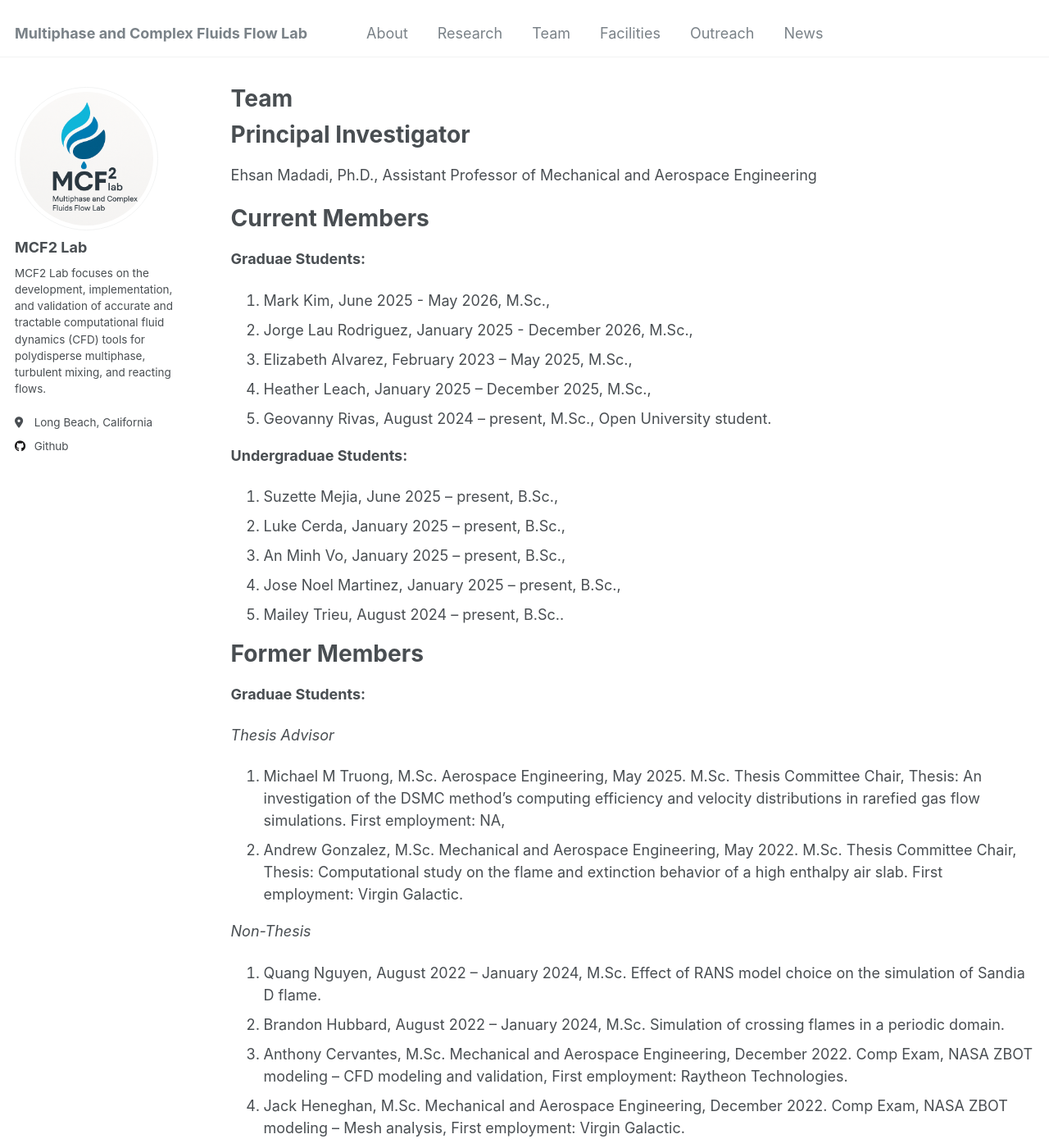
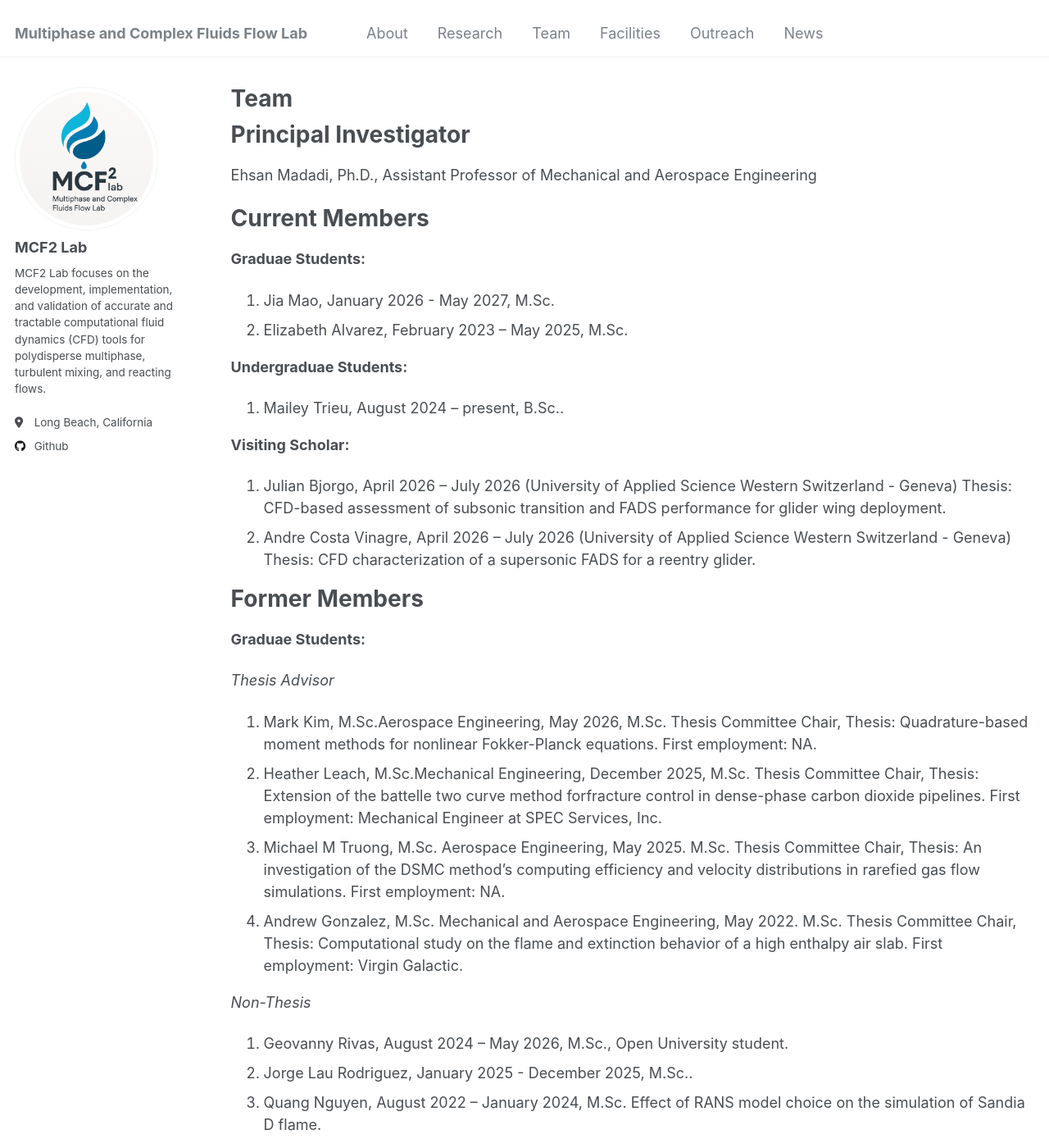
Before and after one commit to MCF2-Lab/MCF2-Lab.github.io, a Jekyll site: the page built from _pages/team.md, in a window 1280 px wide and 1400 px high. Shown: the whole window at 82% size. Built offline with Jekyll 4.4.1, drawn with Linux system fonts in a browser that asks for light colours; some of the changed text lies outside the part shown.

```diff
--- a/_pages/team.md
+++ b/_pages/team.md
@@ -13,19 +13,18 @@ Current Members
 ======
 **Graduae Students:**
 
-5. Mark Kim, June 2025 - May 2026, M.Sc.,
-4. Jorge Lau Rodriguez, January 2025 - December 2026, M.Sc.,
-3. Elizabeth Alvarez, February 2023 – May 2025, M.Sc.,
-2. Heather Leach, January 2025 – December 2025, M.Sc.,
-1. Geovanny Rivas, August 2024 – present, M.Sc., Open University student.
+2. Jia Mao, January 2026 - May 2027, M.Sc.
+1. Elizabeth Alvarez, February 2023 – May 2025, M.Sc.
+
 
 **Undergraduae Students:**
 
-5. Suzette Mejia, June 2025 – present, B.Sc.,
-4. Luke Cerda, January 2025 – present, B.Sc.,
-3. An Minh Vo, January 2025 – present, B.Sc.,
-2. Jose Noel Martinez, January 2025 – present, B.Sc.,
 1. Mailey Trieu, August 2024 – present, B.Sc..
+
+**Visiting Scholar:**
+
+2. Julian Bjorgo, April 2026 – July 2026 (University of Applied Science Western Switzerland - Geneva) Thesis: CFD-based assessment of subsonic transition and FADS performance for glider wing deployment.
+1. Andre Costa Vinagre, April 2026 – July 2026 (University of Applied Science Western Switzerland - Geneva) Thesis: CFD characterization of a supersonic FADS for a reentry glider.
 
 Former Members
 ======
@@ -33,10 +32,14 @@ Former Members
 
 *Thesis Advisor*
 
-2. Michael M Truong, M.Sc. Aerospace Engineering, May 2025. M.Sc. Thesis Committee Chair, Thesis: An investigation of the DSMC method's computing efficiency and velocity distributions in rarefied gas flow simulations. First employment: NA,
+4. Mark Kim, M.Sc.Aerospace Engineering, May 2026, M.Sc. Thesis Committee Chair, Thesis: Quadrature-based moment methods for nonlinear Fokker-Planck equations. First employment: NA.
+3. Heather Leach, M.Sc.Mechanical Engineering, December 2025, M.Sc. Thesis Committee Chair, Thesis: Extension of the battelle two curve method forfracture control in dense-phase carbon dioxide pipelines. First employment: Mechanical Engineer at SPEC Services, Inc.
+2. Michael M Truong, M.Sc. Aerospace Engineering, May 2025. M.Sc. Thesis Committee Chair, Thesis: An investigation of the DSMC method's computing efficiency and velocity distributions in rarefied gas flow simulations. First employment: NA.
 1. Andrew Gonzalez, M.Sc. Mechanical and Aerospace Engineering, May 2022. M.Sc. Thesis Committee Chair, Thesis: Computational study on the flame and extinction behavior of a high enthalpy air slab. First employment: Virgin Galactic.
 
 *Non-Thesis*
+6. Geovanny Rivas, August 2024 – May 2026, M.Sc., Open University student.
+5. Jorge Lau Rodriguez, January 2025 - December 2025, M.Sc..
 4. Quang Nguyen, August 2022 – January 2024, M.Sc. Effect of RANS model choice on the simulation of Sandia D flame.
 3. Brandon Hubbard, August 2022 – January 2024, M.Sc. Simulation of crossing flames in a periodic domain.
 2. Anthony Cervantes, M.Sc. Mechanical and Aerospace Engineering, December 2022. Comp Exam, NASA ZBOT modeling – CFD modeling and validation, First employment: Raytheon Technologies.
@@ -47,6 +50,10 @@ Former Members
 
 *Thesis Advisor*
 
+7. Suzette Mejia, June 2025 – May 2026, B.Sc. Thesis Committee Chair, Thesis: Open-source data visualization tool: visualizing numerical data on an interactive map. Next: TBA.
+6. Luke Cerda, January 2025 – May 2026, B.Sc. Thesis Committee Chair, Thesis: Automated Thermochemistry-to-CFD coupling for liquid propellant rocket nozzle flows. Next: TBA.
+5. An Minh Vo, January 2025 – December 2025, B.Sc. Thesis Committee Chair, Thesis: Computational fluid dynamic baseline analysis for a hybrid attic ventilation system. Next: P2S HVAC industry.
+4. Jose Noel Martinez, January 2025 – December 2025, B.Sc. Thesis Committee Chair, Thesis: Integrated performance and flow analysus of molten carbonate fuel cell tri-generation system. Next: Quality Engineer at ADC Aerospace.
 3. Tryphena Ho, March 2024 – December 2024, B.Sc. Thesis Committee Chair, Thesis:
 Investigation of rotating robots inside body. Collaboration with Tim Colonius at
 Caltech. Next: United Semiconductors.
```
Also changed, not shown: _news/20251220-news-11.md (deleted, +0 -11 lines), _news/20260511-news-11.md (added, +11 -0 lines), _news/20260511-news-12.md (added, +11 -0 lines), _news/20260511-news-13.md (added, +11 -0 lines).
